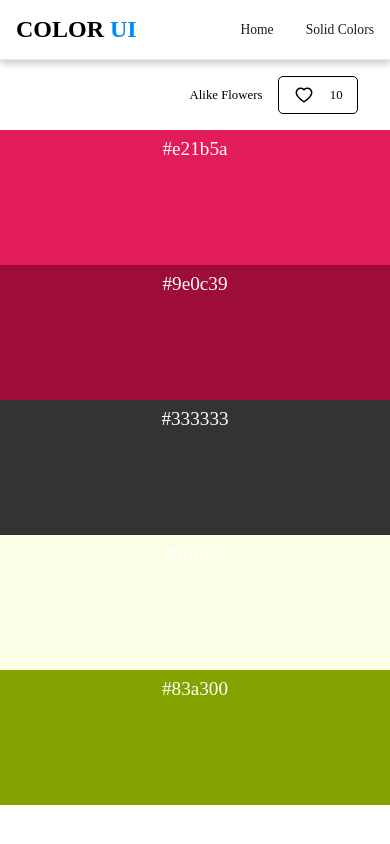
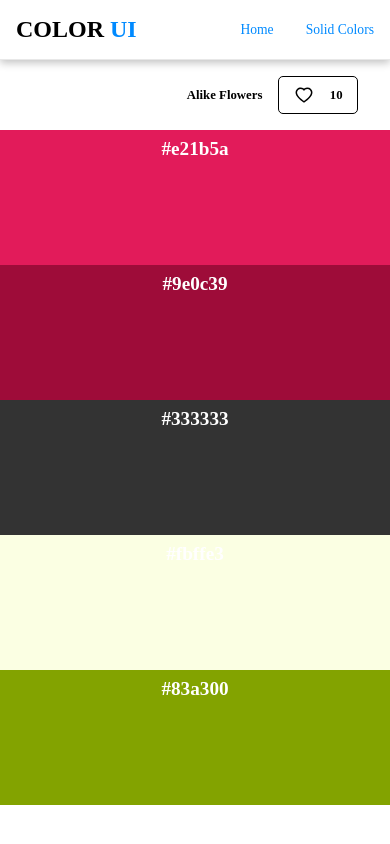
Before and after one commit to SarangKumar/ColorPalette-Gerua, a React (Create React App) app in the folder frontend/: page /palette/1 in a window 390 px wide. Shown: the top 844 px of the page. Built offline with nearby package versions, Linux system fonts and the light colour scheme.

Commit message:
Made the zoom palette responsive and navigation links active styling

```diff
--- a/frontend/src/App.js
+++ b/frontend/src/App.js
@@ -1,6 +1,6 @@
 import { Route, Routes } from 'react-router-dom';
 import Footer from './components/Footer';
-import Header from './components/Header';
+import Navbar from './components/Navbar';
 import Home from './components/Home';
 import PageNotFound from './components/PageNotFound';
 import PaletteZoom from './components/PaletteZoom';
@@ -12,7 +12,7 @@ import './sass/App.scss';
 function App() {
   return (
     <div className="App">
-      <Header />
+      <Navbar />
       {/* <div className="container"></div> */}
       <Routes>
         <Route path='/' element={<Home />}/>
--- a/frontend/src/components/Header.jsx
+++ /dev/null
@@ -1,20 +0,0 @@
-import React from 'react'
-import { Link } from 'react-router-dom'
-
-const Header = () => {
-  return (
-    <nav className='header'>
-        <h3>
-            COLOR <b>UI</b>
-        </h3>
-        <ul>
-            <li><Link to='/'>Home</Link></li>
-            <li><Link to='/solid-color'>Solid Colors</Link></li>
-        </ul>
-        {/* <div>
-        </div> */}
-    </nav>
-  )
-}
-
-export default Header
--- /dev/null
+++ b/frontend/src/components/Navbar.jsx
@@ -0,0 +1,18 @@
+import React from 'react'
+import { NavLink } from 'react-router-dom'
+
+const Header = () => {
+  return (
+    <nav className='header'>
+      <h3>
+        COLOR <b>UI</b>
+      </h3>
+      <ul>
+        <li><NavLink to='/' className={( isActive ) => (isActive && 'navlink-active')}>Home</NavLink></li>
+        <li><NavLink to='/solid-color' className={( isActive ) => (isActive && 'navlink-active')}>Solid Colors</NavLink></li>
+      </ul>
+    </nav>
+  )
+}
+
+export default Header
--- a/frontend/src/components/PaletteZoom.jsx
+++ b/frontend/src/components/PaletteZoom.jsx
@@ -96,15 +96,15 @@ const Toolbar = ({ color, filterColorsArray, setFilterColorsArray, colorsArray,
             <li><RxCross2 onClick={() => {
                 let result = filterColorsArray.filter((data, index) => color !== data);
                 setFilterColorsArray(result);
-            }} color={'white'} size={50} />
+            }} color={'white'} size={20} />
             </li>
             <li><AiOutlineUndo onClick={() => {
                 setFilterColorsArray(colorsArray)
-            }} color={'white'} size={50} />
+            }} color={'white'} size={20} />
             </li>
             <li><MdContentCopy onClick={() => {
                 navigator.clipboard.writeText(color)
-            }} color={'white'} size={50} />
+            }} color={'white'} size={20} />
             </li>
         </ul>
     )
--- a/frontend/src/sass/App.scss
+++ b/frontend/src/sass/App.scss
@@ -81,6 +81,11 @@ body {
             color: $primary;
             cursor: pointer;
           }
+
+        }
+
+        .navlink-active {
+          color: $primary;
         }
       }
     }
@@ -325,7 +330,8 @@ body {
     @include flexBox($flexDirection: row, $justifyContent: flex-end);
 
     p {
-      font-size: 0.8rem
+      font-size: 0.8rem;
+      font-weight: 600;
     }
 
     .likes {
@@ -361,31 +367,32 @@ body {
       }
 
       .options {
-        @include flexBox();
+        @include flexBox;
         height: 100%;
 
         .toolbar {
-          @include flexBox($flexDirection: row, $rowGap: 1rem, $colGap: 3rem);
+          @include flexBox;
           background-color: rgba(126, 126, 126, 0.511);
           width: 2.3rem;
-          padding: 0.5rem 0.5rem;
           border-radius: 0.5rem;
           display: none;
+          padding: 0.5rem;
           transition: $transition;
 
+          li {
+            @include flexBox;
+            list-style: none;
+            display: inline;
 
-          li {
-            list-style: none;
-            @include flexBox;
-            // padding: 0.3rem;
-          }
 
-          svg {
-            transition: $transition;
+            svg {
+              transition: $transition;
+              margin: 0.5rem 0;
 
-            &:hover {
-              cursor: pointer;
-              transform: scale(1.2);
+              &:hover {
+                cursor: pointer;
+                transform: scale(1.2);
+              }
             }
           }
         }
@@ -395,18 +402,11 @@ body {
         }
 
       }
-
-      @media only screen and (max-width: 980px) {
-        @include flexBox($flexDirection: column, $colGap: 0, $rowGap: 0, $alignItems: stretch);
-        width: 100vw;
-        // height: 10vh;
-      }
     }
 
   }
 
   // home
-
   .home {
     .container {
       @include flexBox($rowGap: 4rem, $colGap: 4rem);
@@ -415,3 +415,51 @@ body {
   }
 
 }
+
+@media only screen and (max-width: 980px) {
+
+  .App {
+    .palette-container {
+      .palette-zoom {
+        @include flexBox($flexDirection: column, $colGap: 0, $rowGap: 0, $alignItems: stretch);
+        width: 100vw;
+
+        .zoom-palette-color {
+
+          .options {
+            @include flexBox;
+            transition: $transition;
+
+            .toolbar {
+              @include flexBox($flexDirection: column);
+              width: fit-content;
+              transform: translateY(-50%);
+              height: 2.3rem;
+              display: none;
+
+              li {
+                @include flexBox;
+                list-style: none;
+                display: inline;
+                padding: 0 1rem;
+
+                svg {
+                  transform: translateY(-40%);
+
+                  &:hover {
+                    cursor: pointer;
+                    transform: translateY(-40%) scale(1.2);
+                  }
+                }
+              }
+            }
+
+            &:hover .toolbar {
+              display: block;
+            }
+          }
+        }
+      }
+    }
+  }
+}
```
